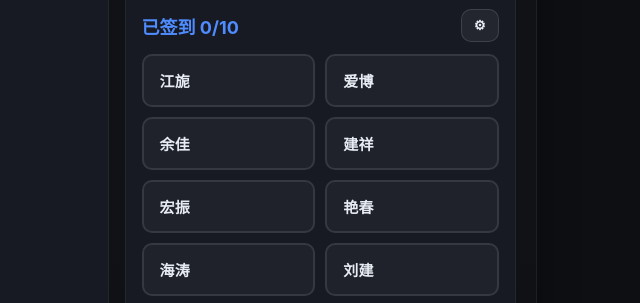
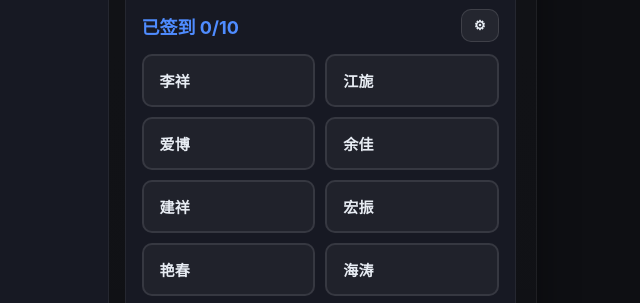
Before and after one commit to Liujian-unimind/Meeting-countdown, a plain HTML site: page countdown/index.html in a window 1280 px wide. Shown: the part 464-767 px from the top of the page, 543-1183 px from the left. Drawn offline with Linux system fonts and the light colour scheme.

```diff
--- a/countdown/index.html
+++ b/countdown/index.html
@@ -833,7 +833,7 @@
     let isInFullscreenMode = false; // track if we're in fullscreen presentation mode
 
     // Random name picker and check-in
-    let allNames = ['江旎', '爱博', '余佳', '建祥', '宏振', '艳春', '海涛', '刘建', '乐杰', '李祥'];
+    let allNames = ['李祥','江旎', '爱博', '余佳', '建祥', '宏振', '艳春', '海涛', '刘建', '乐杰'];
     let remainingNames = [...allNames];
     let selectedNames = [];
     let checkedInNames = new Set();
```
Also changed, not shown: 2 other files.
